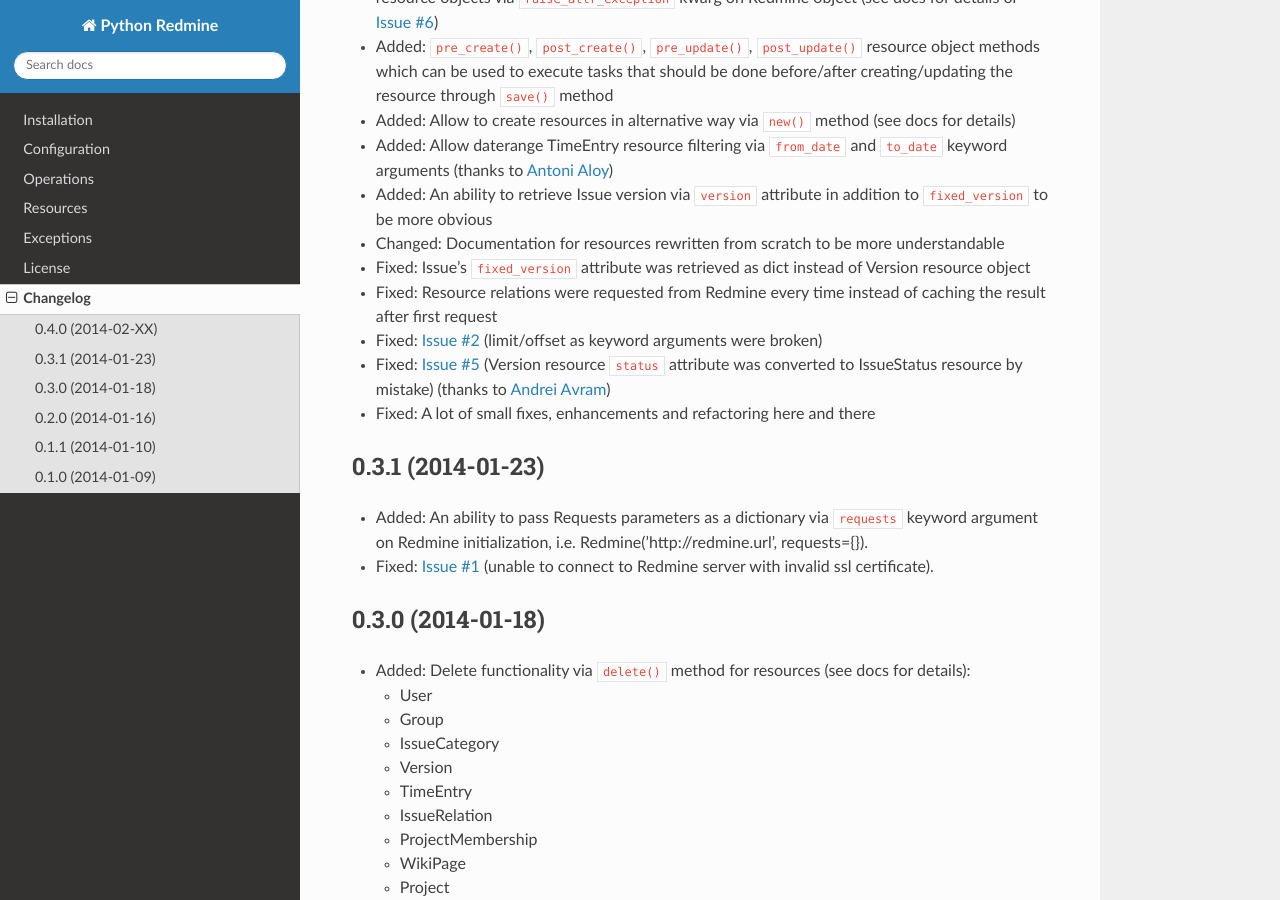
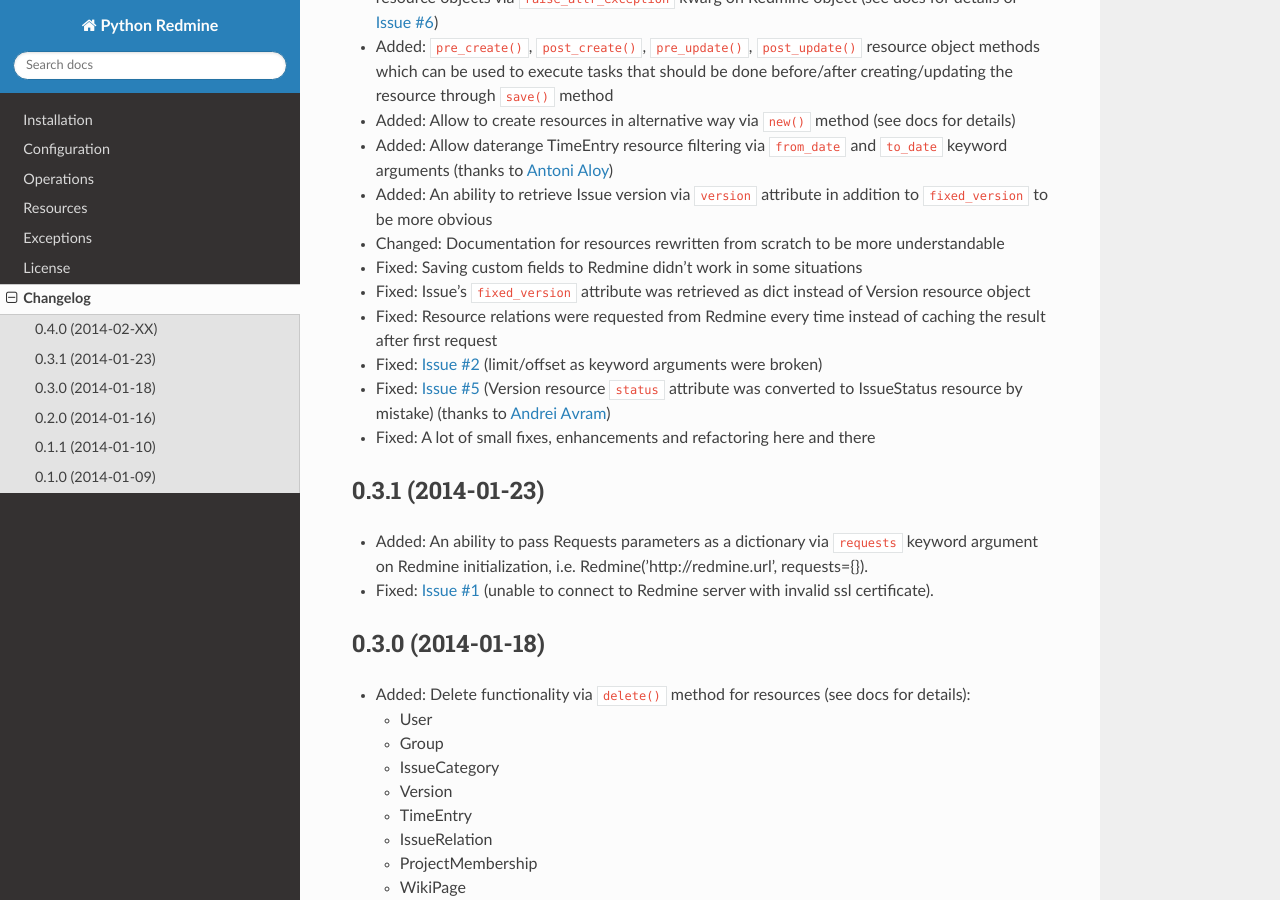
Before and after one commit to maxtepkeev/python-redmine, a Sphinx documentation site: the page built from docs/changelog.rst, in a window 1280 px wide and 900 px high, scrolled down 980 px. Built offline with Sphinx 7.4.7 and the Read the Docs theme 2.0.0, drawn with Linux system fonts in a browser that asks for light colours.

Commit message:
doc update

```diff
--- a/docs/changelog.rst
+++ b/docs/changelog.rst
@@ -54,6 +54,7 @@ Changelog
 - Added: An ability to retrieve Issue version via ``version`` attribute in addition to
   ``fixed_version`` to be more obvious
 - Changed: Documentation for resources rewritten from scratch to be more understandable
+- Fixed: Saving custom fields to Redmine didn't work in some situations
 - Fixed: Issue's ``fixed_version`` attribute was retrieved as dict instead of Version resource
   object
 - Fixed: Resource relations were requested from Redmine every time instead of caching the
```
